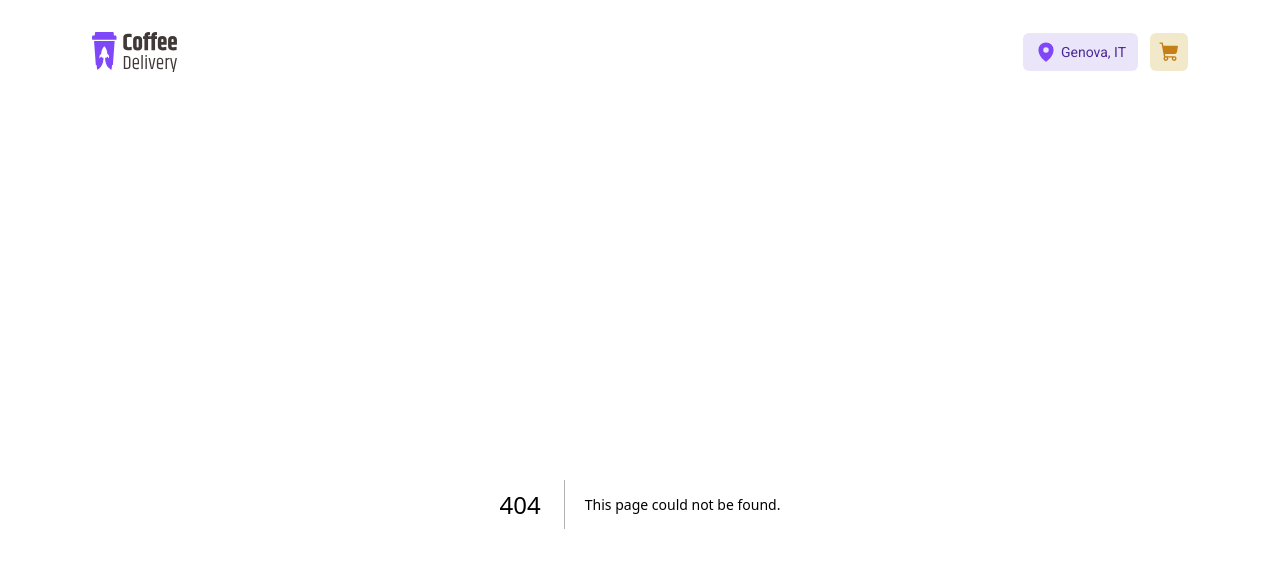
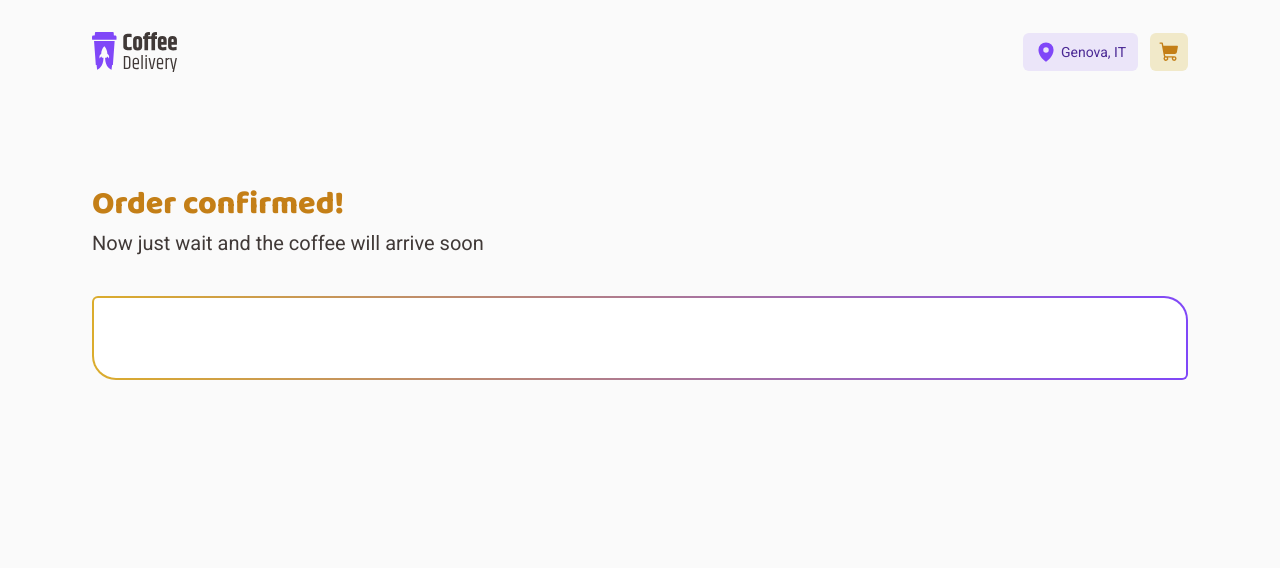
Before and after one commit to jotadagostin/coffeeDelivery, a Next.js app in the folder coffee-delivery/: page /success in a window 1280 px wide. Before the commit this address had no page. Shown: the top 568 px of the page. Built offline with nearby package versions, Linux system fonts and the light colour scheme.

Commit message:
Setting new route and page
sucess page

```diff
--- /dev/null
+++ b/coffee-delivery/src/app/success/page.tsx
@@ -0,0 +1,51 @@
+"use client";
+
+import { useCartStore } from "@/store/useCartStore";
+import { useRouter } from "next/navigation";
+import { useEffect } from "react";
+
+export default function SucessPage() {
+  const { order, clearCart } = useCartStore();
+  const router = useRouter();
+
+  //   useEffect(() => {
+  //     if (!order) {
+  //       router.replace("/");
+  //     }
+  //   }, [order, router]);
+
+  //   if (!order) return null;
+
+  const paymentLabels = {
+    credit: "Credit Card",
+    debit: "Debit Card",
+    cash: "Cash",
+  };
+
+  return (
+    <main className="max-w-290 mx-auto px-8 py-20">
+      <h1 className="font-baloo font-extrabold text-title-l text-yellow-dark">
+        Order confirmed!
+      </h1>
+      <p className="text-text-l text-base-subtitle mt-1">
+        Now just wait and the coffee will arrive soon
+      </p>
+
+      <div className="flex items-center justify-between gap-24 mt-10">
+        {/* Order details */}
+        <div
+          className="flex-1 border-2 border-transparent rounded-tl-md rounded-tr-3xl rounded-bl-3xl rounded-br-md p-10 flex flex-col gap-8"
+          style={{
+            backgroundImage:
+              "linear-gradient(white, white), linear-gradient(to right, #DBAC2C, #8047F8)",
+            backgroundOrigin: "border-box",
+            backgroundClip: "padding-box, border-box",
+          }}
+        >
+          {/* Address */}
+          <div className="flex items-start gap-3"></div>
+        </div>
+      </div>
+    </main>
+  );
+}
--- a/coffee-delivery/src/components/checkout/CartSummary.tsx
+++ b/coffee-delivery/src/components/checkout/CartSummary.tsx
@@ -12,7 +12,7 @@ export function CartSummary() {
   const router = useRouter();
 
   function handleConfirmOrder() {
-    router.push("/sucess");
+    router.push("/success");
   }
   return (
     <div className="bg-base-card rounded-tl-md rounded-tr-3xl rounded-bl-3xl rounded-br-md p-10 flex flex-col gap-6">
```
